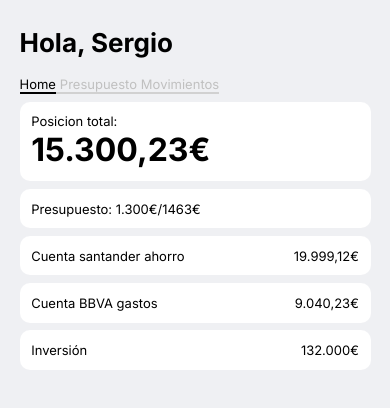
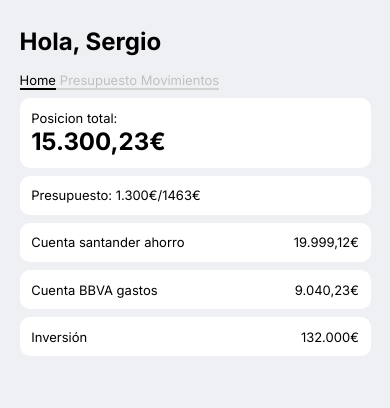
Before and after one commit to SergioCarrascosaSanchez/Welz, an Angular app: page / in a window 390 px wide. Shown: the top 408 px of the page. Built offline with nearby package versions, Linux system fonts and the light colour scheme.

Commit message:
adapt headings font size por small screens

```diff
--- a/src/app/pages/home/home.component.html
+++ b/src/app/pages/home/home.component.html
@@ -1,12 +1,6 @@
 <app-card>
   Posicion total:
-  <h2
-    style="
-      font-size: xx-large;
-      margin-block-end: 0px;
-      margin-block-start: 0.3vw;
-    "
-  >
+  <h2 style="margin-block-end: 0px; margin-block-start: 0.3vw">
     {{ this.balance | moneyFormat }}
   </h2>
 </app-card>
--- a/src/styles.css
+++ b/src/styles.css
@@ -2,7 +2,6 @@
 
 html,
 body {
-  font-size: normal;
   scrollbar-width: thin; /* "thin" or "none" to hide the scrollbar */
   background-color: #eff0f3;
   margin: 0;
@@ -18,9 +17,30 @@ body {
   background-color: transparent; /* This is the color of the thumb */
 }
 
+h2 {
+  font-size: xx-large;
+}
+
 @media screen and (max-width: 767px) {
   html,
   body {
     font-size: small;
   }
+  h2 {
+    font-size: x-large;
+  }
+
+  h1 {
+    font-size: x-large;
+  }
 }
+
+@media screen and (min-width: 767px) {
+  html,
+  body {
+    font-size: normal;
+  }
+  h2 {
+    font-size: xx-large;
+  }
+}
```
